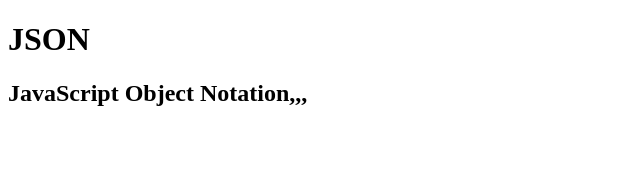
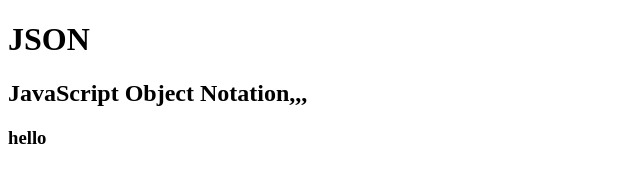
Before and after one commit to sky7ark/2023December, a plain HTML site: page index.html in a window 1280 px wide. Shown: the full height of the page, 0-640 px from the left. Drawn offline with Linux system fonts and the light colour scheme; no server answers.

Commit message:
second commit

```diff
--- a/index.html
+++ b/index.html
@@ -9,6 +9,7 @@
   <body>
     <h1>JSON</h1>
     <h2>JavaScript Object Notation,,,</h2>
+    <h3>hello</h3>
     <ul id="user-container"></ul>
     <script>
       fetch("https://jsonplaceholder.typicode.com/users")
@@ -35,6 +36,7 @@
       //   console.log(userJSON);
       //   const userObject = JSON.parse(userJSON);
       //   console.log(userObject);
+      // added
     </script>
   </body>
 </html>
```
